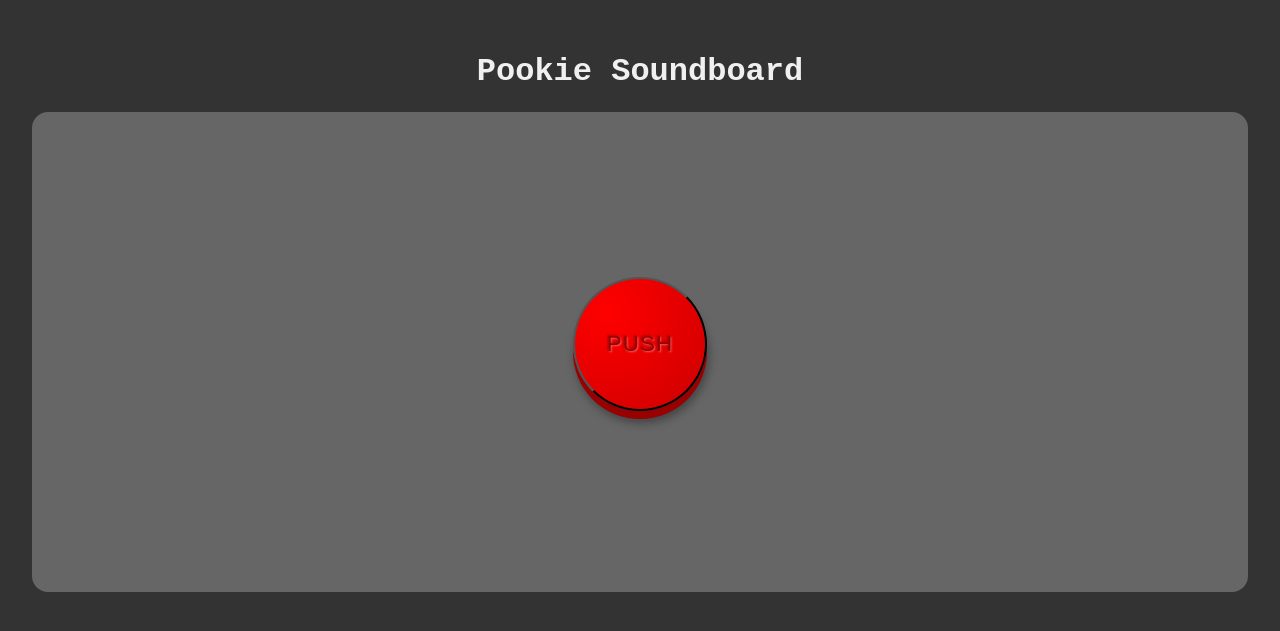
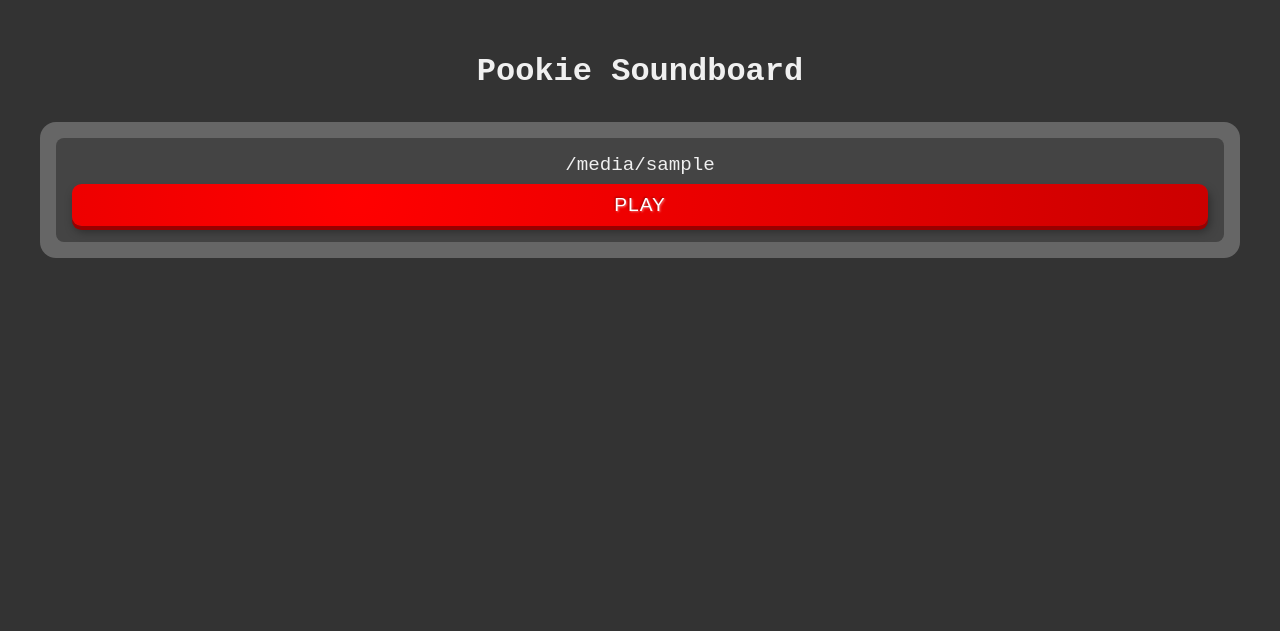
Before and after one commit to david22573/flask-soundboard, a Flask app: template templates/index.html in a window 1280 px wide. Shown: the top 631 px of the page. Run offline with Flask 3, Linux system fonts and the light colour scheme; the template is opened without the code that fills it: most values are stand-ins (such as "Sample title", 1, 10 or a date in 2020).

Commit message:
ai layout

```diff
--- a/app.py
+++ b/app.py
@@ -1,8 +1,14 @@
+import os
 from flask import Flask, render_template
 
 app = Flask(__name__)
 
 
-@app.get("/")
-def hello():
-    return render_template("index.html")
+@app.route("/")
+def index():
+    audio_files = [f for f in os.listdir("static/audio") if f.endswith(".mp3")]
+    return render_template("index.html", audio_files=audio_files)
+
+
+if __name__ == "__main__":
+    app.run(debug=True)
--- a/static/css/styles.css
+++ b/static/css/styles.css
@@ -6,42 +6,64 @@ body {
     margin: 0;
     font-family: 'Courier New', Courier, monospace, sans-serif;
     background-color: #333;
-    padding: 2rem
+    padding: 2rem;
 }
 
 h1 {
     text-align: center;
     color: #f0f0f0;
+    margin-bottom: 2rem;
 }
 
 .board {
-    display: flex;
-    flex-wrap: wrap;
-    justify-content: center;
-    align-items: center;
+    display: grid;
+    grid-template-columns: repeat(auto-fit, minmax(200px, 1fr));
+    gap: 1rem;
+    max-width: 1200px;
     margin: 0 auto;
-    height: 30rem;
-    width: 100%;
+    padding: 1rem;
     background-color: #666;
     border-radius: 1rem;
 }
 
+.tile {
+    display: flex;
+    flex-direction: column;
+    align-items: center;
+    padding: 1rem;
+    background-color: #444;
+    border-radius: 0.5rem;
+}
+
+.tile-title {
+    color: #f0f0f0;
+    margin-bottom: 0.5rem;
+    font-size: 1.2em;
+    text-align: center;
+}
+
 button {
-    font-size: 1.4em;
-    width: 6em;
-    height: 6em;
-    border-radius: 50%;
+    font-size: 1.2em;
+    width: 100%;
+    padding: 0.5em;
+    border-radius: 0.5em;
     background: radial-gradient(circle at 25% 25%, hsl(0, 100%, 50%) 0, hsl(0, 100%, 40%) 100%);
-    box-shadow: 0 8px 0 hsl(0, 100%, 30%), 2px 12px 10px rgba(0, 0, 0, .35);
-    color: hsl(0, 100%, 30%);
+    box-shadow: 0 4px 0 hsl(0, 100%, 30%), 2px 6px 10px rgba(0, 0, 0, .35);
+    color: #fff;
     text-shadow: -1px -1px 2px rgba(0, 0, 0, 0.3), 1px 1px 2px rgba(255, 255, 255, 0.4);
     text-transform: uppercase;
     letter-spacing: 0.05em;
-    transform: translate(0, -8px);
+    border: none;
+    cursor: pointer;
     transition: all 0.2s;
 }
 
+button:hover {
+    transform: translateY(-2px);
+    box-shadow: 0 6px 0 hsl(0, 100%, 30%), 2px 8px 10px rgba(0, 0, 0, .35);
+}
+
 button:active {
-    transform: translate(0, -2px);
-    box-shadow: 0 2px 0 hsl(0, 100%, 30%), 2px 6px 10px rgba(0, 0, 0, .35);
+    transform: translateY(2px);
+    box-shadow: 0 2px 0 hsl(0, 100%, 30%), 2px 4px 10px rgba(0, 0, 0, .35);
 }
--- a/templates/index.html
+++ b/templates/index.html
@@ -12,20 +12,23 @@
 <body>
     <h1>Pookie Soundboard</h1>
     <div class="board">
-        <button onclick="playSound()">
-            Push
-        </button>
+        {% for file in audio_files %}
+        <div class="tile">
+            <div class="tile-title">{{ file.split('.')[0] }}</div>
+            <button
+                onclick="playSound('{{ url_for('static', filename='audio/' + file) }}')">
+                Play
+            </button>
+        </div>
+        {% endfor %}
     </div>
+    <script>
+        const audio = new Audio();
+        function playSound(file) {
+            audio.src = file;
+            audio.play();
+        }
+    </script>
 </body>
 
-<script>
-    const audio = new Audio();
-    function playSound() {
-        let url = "{{ url_for('static', filename='audio/rooster.mp3') }}";
-        audio.src = url;
-        audio.load();
-        audio.play();
-    }
-</script>
-
 </html>
```
Also changed, not shown: static/js/script.js (added).
